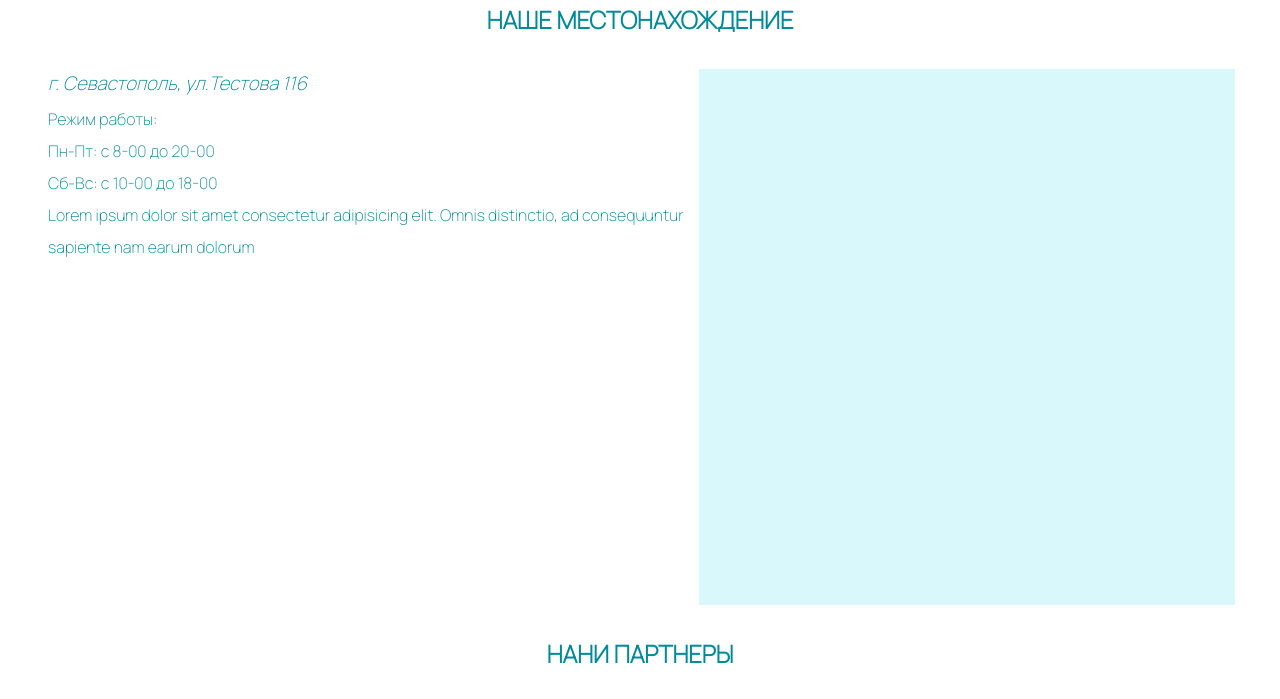
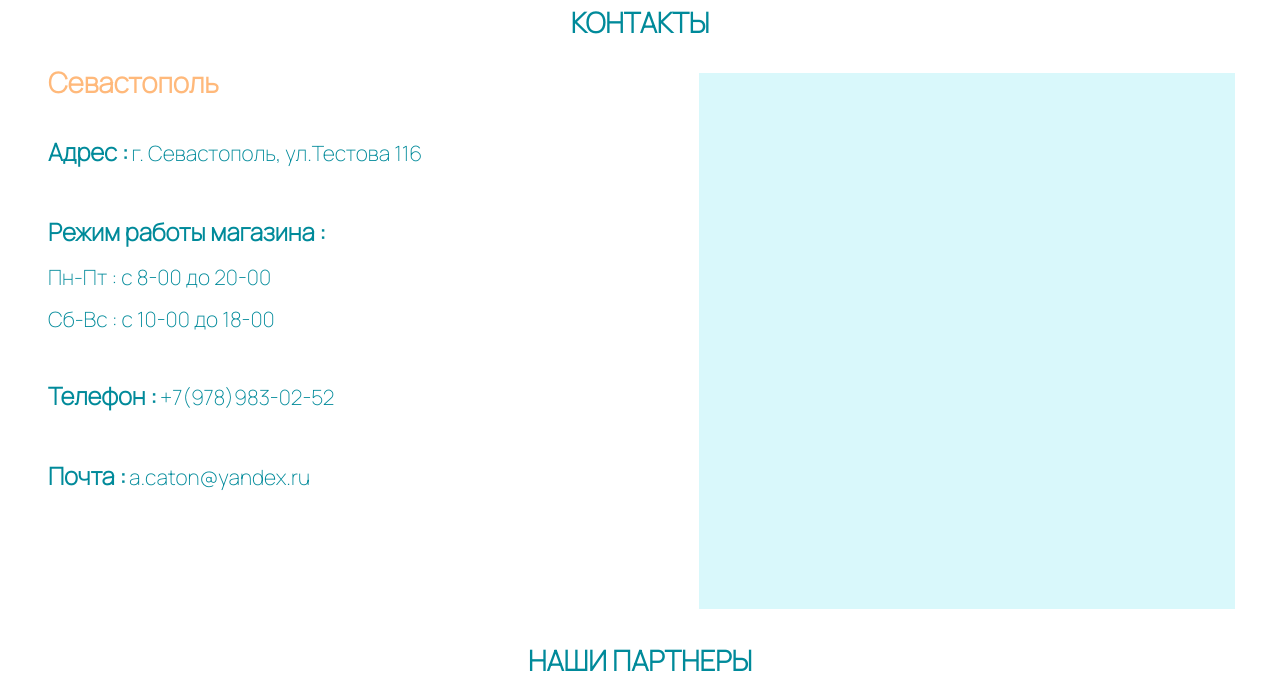
Before and after one commit to SatrikTS/market, a plain HTML site: page contacts.html in a window 1280 px wide. Shown: the part 56-755 px from the top of the page. Drawn offline with Linux system fonts and the light colour scheme.

Commit message:
porabotal s kontaktamy

```diff
--- a/contacts.html
+++ b/contacts.html
@@ -36,19 +36,30 @@
 		<main class="page-contacts">
 			<div class="container">
 
-				<div class="geo">
-					<div class="geo-title"><h2>НАШЕ МЕСТОНАХОЖДЕНИЕ</h2></div>
-					<div class="location">
-						<div class="location-info">
-							<address class="location-info__adress"><h3>г. Севастополь, ул.Тестова 116</h3></address>
-							<section class="location-info__text">
-								<p>Режим работы:</p>
-								<p>Пн-Пт: с 8-00 до 20-00</p>
-								<p>Сб-Вс: с 10-00 до 18-00</p>
-								<p>Lorem ipsum dolor sit amet consectetur adipisicing elit.
-									Omnis distinctio, ad consequuntur sapiente nam earum dolorum
-								</p>
-							</section>
+				<div class="contacts">
+					<div class="contacts-title"><h2>КОНТАКТЫ</h2></div>
+					<div class="contacts-block">
+						<div class="location">
+							<h2 class="location__city">Севастополь</h2>
+							<div class="location-info">
+								<span class="location-info__label">Адрес :</span>
+								<span class="location-info__text">г. Севастополь, ул.Тестова 116</span>
+							</div>
+							<div class="location-info">
+								<span class="location-info__label">Режим работы магазина :</span>
+								<span class="location-info__text">
+									<p>Пн-Пт : с 8-00 до 20-00</p>
+									<p>Сб-Вс : с 10-00 до 18-00</p>
+								</span>
+							</div>
+							<div class="location-info">
+								<span class="location-info__label">Телефон :</span>
+								<a class="location-info__text" href="tel:+79789830252">+7(978)983-02-52</a>
+							</div>
+							<div class="location-info">
+								<span class="location-info__label">Почта :</span>
+								<a class="location-info__text" href="malito:">a.caton@yandex.ru</a>
+							</div>
 						</div>
 						<div class="location-map">
 							<iframe src="https://yandex.ru/map-widget/v1/?um=constructor%3Ae306b251131bd551c8147954d7aeb49210f823051edad3c811b0dd9bd13bccf8&amp;source=constructor" width="536" height="536" frameborder="0"></iframe>
@@ -57,7 +68,7 @@
 				</div>
 				<div class="advise-block">
 					<section class="advise-title">
-						<h2>НАНИ ПАРТНЕРЫ</h2>
+						<h2>НАШИ ПАРТНЕРЫ</h2>
 					</section>
 					<section class="advise-info">
 						<div class="partner-card">
--- a/css/style.css
+++ b/css/style.css
@@ -35,10 +35,14 @@ h6 {
 	font-weight: inherit;
 }
 h1 {
-	font-size: 36px;
+	font-size: 32px;
 }
 h2 {
+	font-size: 28px;
 	font-weight: bold;
+}
+h3 {
+	font-size: 24px;
 }
 html {
 	height: 100%;
@@ -140,7 +144,7 @@ body {
 }
 .menu__link {
 	color: #FFFFFF;
-	font-size: 21px;
+	font-size: 24px;
 	line-height: 32px;
 	font-weight: bold;
 	transition: color 0.2s ease-in;
@@ -664,13 +668,13 @@ body {
 }
 /* ++++++++++++++++++++++++++++++++++++++++++++++++++++ */
 /* ================= 1 geo =================*/
-.geo {
+.contacts {
 	display: flex;
 	flex-direction: column;
 	justify-content: center;
 	margin-bottom: 32px;
 }
-.geo-title {
+.contacts-title {
 	display: flex;
 	align-items: center;
 	justify-content: center;
@@ -678,23 +682,35 @@ body {
 	color: #008a9a;
 	margin-bottom: 32px;
 }
-.location {
+.contacts-block {
 	display: flex;
 	flex-direction: row;
 	justify-content: space-between;
 }
-.location-info {
+.location {
 	display: flex;
 	flex-direction: column;
 	padding-left: 8px;
 }
-.location-info__adress {
-	margin-top: 10px;
+.location__city {
+	color: #FFB97B;
+	font-weight: bold;
 }
-.location-info__text{
+.location-info {
+	margin-top: 32px;
+}
+.location-info__label {
+	font-size: 24px;
+	line-height: 2em;
+	margin-top: 16px;
+	font-weight: bold;
+}
+.location-info__text {
+	font-size: 21px;
 	line-height: 2em;
 	margin-top: 10px;
-	width: 100%;
+	color: #008a9a;
+	text-decoration: none;
 }
 .location-map {
 	display: flex;
```
Also changed, not shown: aboutUs.html (+24 -13 lines), catalog.html (+24 -13 lines), index.html (+24 -13 lines), stock.html (+24 -13 lines).
